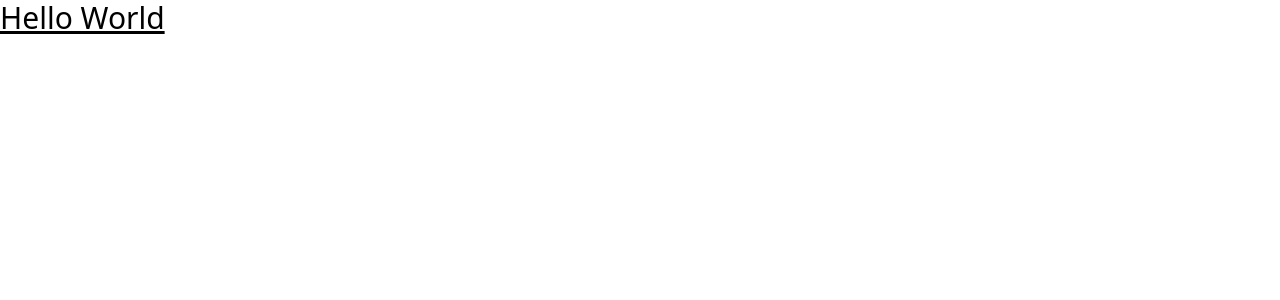
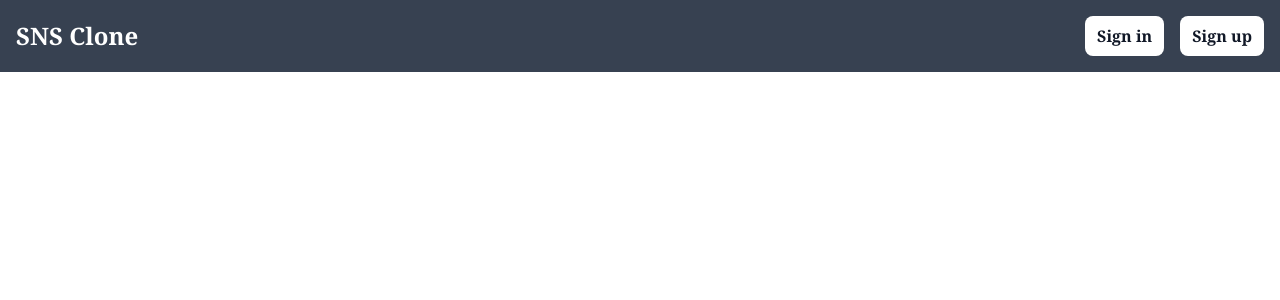
Before and after one commit to K-Ryo-ta/Next.js-SNS, a Next.js app in the folder client/: page / in a window 1280 px wide. Shown: the top 300 px of the page. Built offline with nearby package versions, Linux system fonts and the light colour scheme.

Commit message:
add:navbarの実装

```diff
--- /dev/null
+++ b/client/src/components/Navbar.tsx
@@ -0,0 +1,34 @@
+import React from 'react'
+import Link from 'next/link';
+
+const Navbar = () => {
+    return (
+        <header className="bg-gray-700 p-4 text-white">
+            <div className="container mx-auto flex justify-between items-center">
+                <h1 className="font-bold text-2xl font-serif">
+                    <Link href="/">SNS Clone</Link>
+                </h1>
+                <nav>
+                    <ul className="flex space-x-4">
+                        <>
+                            <Link
+                                href="/login"
+                                className="bg-white text-gray-900 py-2 px-3 rounded-lg font-semibold font-serif"
+                            >
+                                Sign in
+                            </Link>
+                            <Link
+                                href="/signup"
+                                className="bg-white text-gray-900 py-2 px-3 rounded-lg font-semibold font-serif"
+                            >
+                                Sign up
+                            </Link>
+                        </>
+                    </ul>
+                </nav>
+            </div>
+        </header>
+    )
+}
+
+export default Navbar;
--- a/client/src/pages/_app.tsx
+++ b/client/src/pages/_app.tsx
@@ -1,6 +1,12 @@
 import '@/styles/globals.css'
 import type { AppProps } from 'next/app'
+import Navbar from '@/components/Navbar'
 
 export default function App({ Component, pageProps }: AppProps) {
-  return <Component {...pageProps} />
+  return (
+    <div>
+      <Navbar />
+      <Component {...pageProps} />
+    </div>
+  )
 }
--- a/client/src/pages/index.tsx
+++ b/client/src/pages/index.tsx
@@ -5,6 +5,6 @@ const inter = Inter({ subsets: ['latin'] })
 
 export default function Home() {
   return (
-    <h1 className='text-3xl font-bond underline'>Hello World</h1>
+    <div></div>
   )
 }
```
